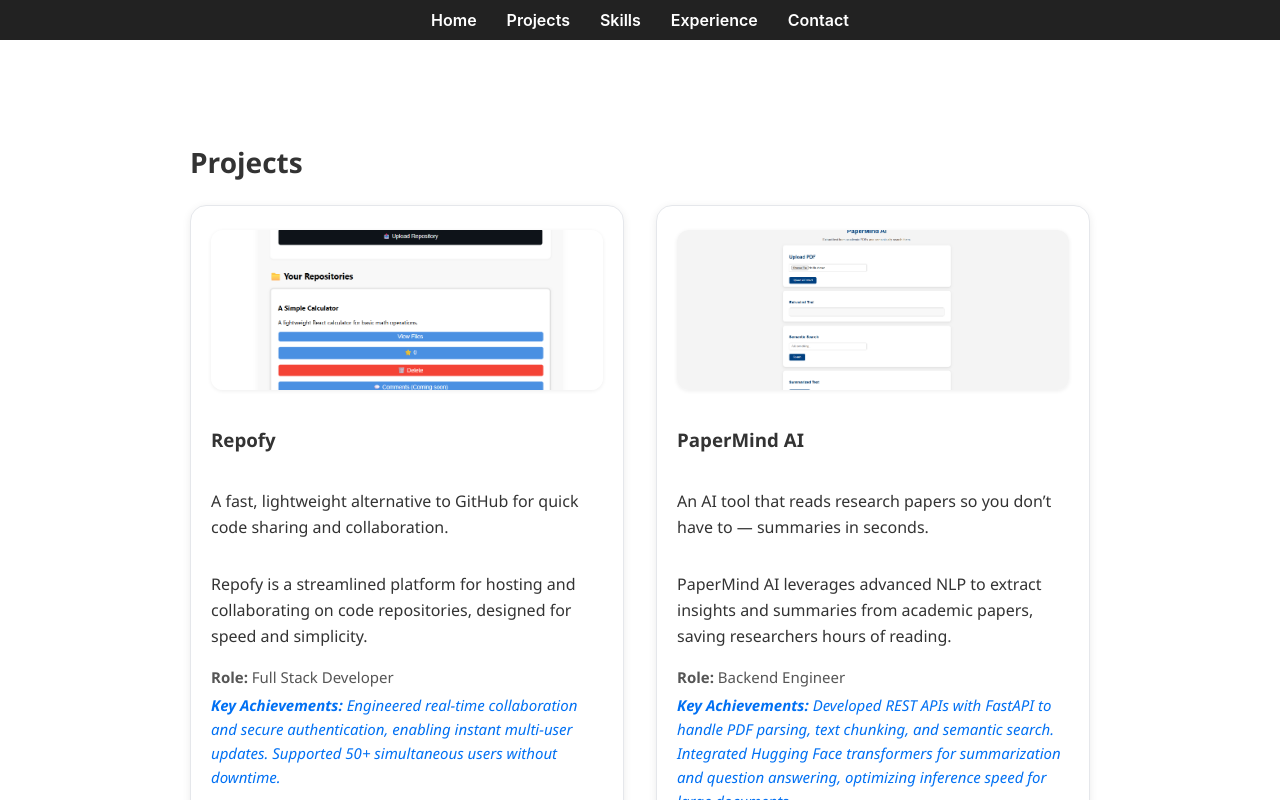
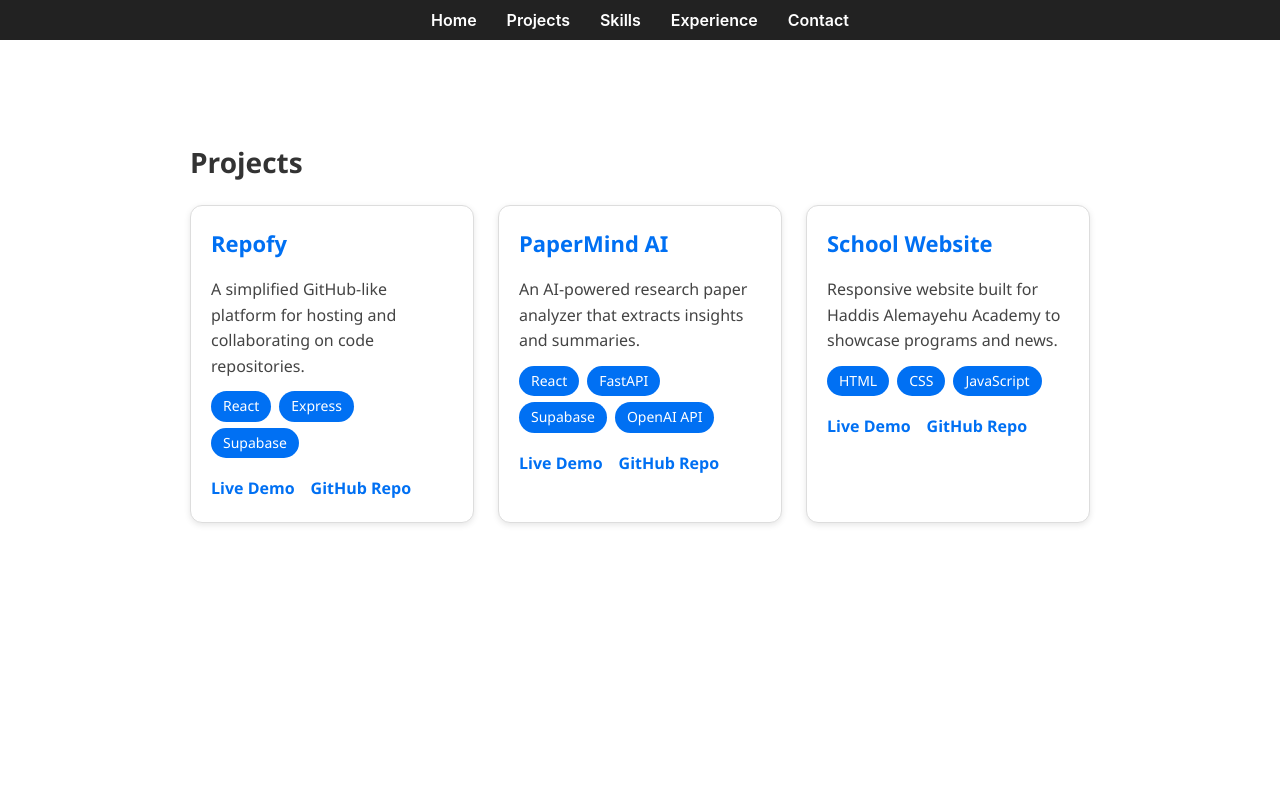
Before and after one commit to ethiyor/my-portfolio, a React (Create React App) app: page /projects in a window 1280 px wide. Shown: the top 800 px of the page. Built offline with nearby package versions, Linux system fonts and the light colour scheme.

Commit message:
updates on styles and others

```diff
--- a/src/App.css
+++ b/src/App.css
@@ -94,68 +94,40 @@
   font-style: italic;
 }
 
-/* Projects grid and card styling */
 .projects-grid {
   display: grid;
-  grid-template-columns: repeat(auto-fit, minmax(320px, 1fr));
-  gap: 32px;
+  grid-template-columns: repeat(auto-fit, minmax(280px, 1fr));
+  gap: 24px;
 }
 
 .project-card {
-  border: 1px solid #e5e7eb;
-  border-radius: 16px;
-  padding: 24px 20px 20px 20px;
-  box-shadow: 0 2px 8px rgb(0 0 0 / 0.08);
+  border: 1px solid #ddd;
+  border-radius: 12px;
+  padding: 20px;
+  box-shadow: 0 2px 6px rgb(0 0 0 / 0.1);
   background-color: #fff;
-  transition: box-shadow 0.3s, transform 0.3s;
-  display: flex;
-  flex-direction: column;
-  align-items: flex-start;
-  min-height: 420px;
-  position: relative;
-  overflow: hidden;
+  transition: box-shadow 0.3s ease;
 }
 
 .project-card:hover {
-  box-shadow: 0 8px 24px rgb(0 0 0 / 0.13);
-  transform: translateY(-4px) scale(1.02);
+  box-shadow: 0 6px 18px rgb(0 0 0 / 0.15);
 }
 
-.project-image {
-  width: 100%;
-  max-height: 160px;
-  object-fit: cover;
-  border-radius: 12px;
-  margin-bottom: 16px;
-  box-shadow: 0 1px 4px rgb(0 0 0 / 0.07);
+.project-card h3 {
+  margin-top: 0;
+  margin-bottom: 10px;
+  font-size: 22px;
+  color: #0070f3;
 }
 
-.project-description {
+.project-card p {
   font-size: 16px;
-  margin-bottom: 10px;
+  margin-bottom: 12px;
   color: #444;
 }
 
-.project-meta {
+.tech-tags {
   margin-bottom: 12px;
-  font-size: 15px;
-  color: #555;
-  display: flex;
-  flex-direction: column;
-  gap: 4px;
-}
-
-.project-role {
-  font-weight: 500;
-}
-
-.project-challenges {
-  font-style: italic;
-  color: #0070f3;
-}
-
-.tech-tags {
-  margin-bottom: 14px;
 }
 
 .tech-tag {
@@ -163,46 +135,21 @@
   background-color: #0070f3;
   color: #fff;
   border-radius: 20px;
-  padding: 5px 14px;
+  padding: 4px 12px;
   font-size: 14px;
   margin-right: 8px;
   margin-bottom: 6px;
-  box-shadow: 0 1px 3px rgb(0 0 0 / 0.07);
 }
 
-.project-links {
-  margin-top: auto;
-}
-
-.project-link {
-  margin-right: 18px;
+.project-links a {
+  margin-right: 16px;
   text-decoration: none;
   color: #0070f3;
   font-weight: 600;
-  font-size: 15px;
-  transition: color 0.2s;
 }
 
-.project-link:hover {
+.project-links a:hover {
   text-decoration: underline;
-  color: #005bb5;
-}
-
-/* Fade-in animation for project cards */
-.fade-in {
-  opacity: 0;
-  animation: fadeInUp 0.8s forwards;
-}
-
-@keyframes fadeInUp {
-  from {
-    opacity: 0;
-    transform: translateY(30px);
-  }
-  to {
-    opacity: 1;
-    transform: translateY(0);
-  }
 }
 
 .experience-item {
--- a/src/pages/Experience.js
+++ b/src/pages/Experience.js
@@ -16,29 +16,15 @@
     <main className="main-content">
       <section className="section">
         <h2 className="section-title">Experience</h2>
-            <div className="experience-item">
-              <h3 className="experience-role">Undergraduate Researcher</h3>
-              <div className="experience-org-date">Columbia University | Sep 2024 – JUly 2025</div>
-              <ul className="experience-desc">
-                <li>Conducted astrophysics research analyzing multi-messenger signals from gravitational waves and neutrinos, contributing to cutting-edge scientific understanding.</li>
-                <li>Developed and optimized Python tools for large-scale data processing and statistical analysis, improving efficiency and accuracy of data workflows.</li>
-                <li>Collaborated with a multidisciplinary team of researchers to co-author papers and prepare findings for conferences.</li>
-                <li>Utilized libraries such as NumPy, SciPy, and Matplotlib for data modeling and visualization.</li>
-                <li>Presented research updates and findings to faculty and peer groups, enhancing communication and scientific presentation skills.</li>
-              </ul>
-            </div>
-
-            <div className="experience-item">
-              <h3 className="experience-role">Software Engineering Student</h3>
-              <div className="experience-org-date">CodePath.org | June 2025 - Aug 2023,</div>
-              <ul className="experience-desc">
-                <li>Completed CodePath’s Intro to Web Development course, gaining practical experience with React, JavaScript, HTML, CSS, and backend integration using Express and Supabase.</li>
-                <li>Built and deployed full-stack projects, including user authentication, file uploads, and responsive UI design, following agile development practices.</li>
-                <li>Collaborated with peers through code reviews and team projects, enhancing communication and version control skills using Git and GitHub.</li>
-                <li>Applied industry best practices for frontend-backend integration, API design, and cloud storage.</li>
-              </ul>
-            </div>
-
+        {experiences.map(({ role, organization, dates, description }, i) => (
+          <div key={i} className="experience-item">
+            <h3 className="experience-role">{role}</h3>
+            <p className="experience-org-date">
+              {organization} | <span>{dates}</span>
+            </p>
+            <p className="experience-desc">{description}</p>
+          </div>
+        ))}
       </section>
     </main>
   );
--- a/src/pages/Projects.js
+++ b/src/pages/Projects.js
@@ -4,36 +4,27 @@
 const projects = [
   {
     name: "Repofy",
-    tagline: "A fast, lightweight alternative to GitHub for quick code sharing and collaboration.",
-    overview: "Repofy is a streamlined platform for hosting and collaborating on code repositories, designed for speed and simplicity.",
-    role: "Full Stack Developer",
-    challenges: "Engineered real-time collaboration and secure authentication, enabling instant multi-user updates. Supported 50+ simultaneous users without downtime.",
+    description:
+      "A simplified GitHub-like platform for hosting and collaborating on code repositories.",
     tech: ["React", "Express", "Supabase"],
-    image: "/images/repofy.png",
-    demoLink: "https://repofy-frontend.onrender.com/",
-    repoLink: "https://github.com/ethiyor/repofy",
+    demoLink: "https://repofy-demo.com",
+    repoLink: "https://github.com/yourusername/repofy",
   },
   {
     name: "PaperMind AI",
-    tagline: "An AI tool that reads research papers so you don’t have to — summaries in seconds.",
-    overview: "PaperMind AI leverages advanced NLP to extract insights and summaries from academic papers, saving researchers hours of reading.",
-    role: "Backend Engineer",
-    challenges: "Developed REST APIs with FastAPI to handle PDF parsing, text chunking, and semantic search. Integrated Hugging Face transformers for summarization and question answering, optimizing inference speed for large documents.",
-    tech: ["React", "FastAPI", "Supabase", "Hugging Face"],
-    image: "/images/papermind.png",
+    description:
+      "An AI-powered research paper analyzer that extracts insights and summaries.",
+    tech: ["React", "FastAPI", "Supabase", "OpenAI API"],
     demoLink: "https://papermind-demo.com",
     repoLink: "https://github.com/yourusername/papermind",
   },
   {
     name: "School Website",
-    tagline: "A modern, mobile-friendly site for showcasing school programs and updates.",
-    overview: "Built for Haddis Alemayehu Academy, this site highlights programs, news, and events with a responsive design for all devices.",
-    role: "Web Designer",
-    challenges: "Redesigned site for mobile, increasing engagement by 30%. Automated news updates for staff.",
+    description:
+      "Responsive website built for Haddis Alemayehu Academy to showcase programs and news.",
     tech: ["HTML", "CSS", "JavaScript"],
-    image: "/images/school.png",
-    demoLink: "https://haddis-academy.onrender.com/",
-    repoLink: "https://github.com/ethiyor/haddis-alemayehu-academy-WEBSITE",
+    demoLink: "https://haddisacademy.org",
+    repoLink: "https://github.com/yourusername/school-website",
   },
 ];
 
@@ -43,35 +34,27 @@
       <section className="section">
         <h2 className="section-title">Projects</h2>
         <div className="projects-grid">
-          {projects.map(({ name, tagline, overview, role, challenges, tech, image, demoLink, repoLink }) => (
-            <div key={name} className="project-card fade-in">
-              {image && (
-                <img src={image} alt={name + ' screenshot'} className="project-image" />
-              )}
-              <h3 className="project-title">{name}</h3>
-              <p className="project-tagline">{tagline}</p>
-              <p className="project-overview">{overview}</p>
-              <div className="project-meta">
-                <span className="project-role"><strong>Role:</strong> {role}</span>
-                <span className="project-challenges"><strong>Key Achievements:</strong> {challenges}</span>
-              </div>
-              <div className="tech-stack">
-                <strong>Tech Stack:</strong> {tech.join(' · ')}
+          {projects.map(({ name, description, tech, demoLink, repoLink }) => (
+            <div key={name} className="project-card">
+              <h3>{name}</h3>
+              <p>{description}</p>
+              <div className="tech-tags">
+                {tech.map((t) => (
+                  <span key={t} className="tech-tag">
+                    {t}
+                  </span>
+                ))}
               </div>
               <div className="project-links">
-                {demoLink ? (
-                  <a href={demoLink} target="_blank" rel="noopener noreferrer" className="project-link">
+                {demoLink && (
+                  <a href={demoLink} target="_blank" rel="noopener noreferrer">
                     Live Demo
                   </a>
-                ) : (
-                  <span className="project-link disabled">Live Demo Coming Soon</span>
                 )}
-                {repoLink ? (
-                  <a href={repoLink} target="_blank" rel="noopener noreferrer" className="project-link">
+                {repoLink && (
+                  <a href={repoLink} target="_blank" rel="noopener noreferrer">
                     GitHub Repo
                   </a>
-                ) : (
-                  <span className="project-link disabled">GitHub Coming Soon</span>
                 )}
               </div>
             </div>
--- a/src/pages/Skills.js
+++ b/src/pages/Skills.js
@@ -1,55 +1,13 @@
 import React from "react";
-const skillGroups = [
-  {
-    category: "Frontend",
-    skills: [
-      { name: "HTML & CSS", level: 90 },
+
+
+const skills = [
   { name: "JavaScript", level: 85 },
   { name: "React", level: 80 },
-      { name: "Responsive UI Design", level: 80 },
-    ],
-  },
-  {
-    category: "Backend",
-    skills: [
-      { name: "Java", level: 90 },
-      { name: "Python", level: 65 },
+  { name: "HTML & CSS", level: 90 },
+  { name: "Python", level: 75 },
+  { name: "Git & GitHub", level: 80 },
   { name: "Node.js", level: 70 },
-      { name: "FastAPI", level: 70 },
-      { name: "Express.js", level: 70 },
-
-    ],
-  },
-  {
-    category: "AI / Data",
-    skills: [
-      { name: "Hugging Face Transformers", level: 70 },
-      { name: "Semantic Search & Embeddings", level: 65 },
-      { name: "Data Parsing & Processing", level: 75 },
-    ],
-  },
-  {
-    category: "Databases & Cloud",
-    skills: [
-      { name: "Supabase", level: 75 },
-      { name: "PostgreSQL", level: 70 },
-    ],
-  },
-  {
-    category: "Tools & Collaboration",
-    skills: [
-      { name: "Git & GitHub", level: 80 },
-      { name: "VS Code", level: 80 },
-    ],
-  },
-  {
-    category: "Soft Skills",
-    skills: [
-      { name: "Problem-Solving" },
-      { name: "Collaboration & Teamwork" },
-      { name: "Agile Development" },
-    ],
-  },
 ];
 
 export default function Skills() {
@@ -57,25 +15,18 @@
     <main className="main-content">
       <section className="section">
         <h2 className="section-title">Skills</h2>
-        {skillGroups.map(({ category, skills }) => (
-          <div key={category}>
-            <h3 className="skill-category">{category}</h3>
         {skills.map(({ name, level }) => (
           <div key={name} className="skill-item">
             <div className="skill-header">
               <span>{name}</span>
-                  {level && <span>{level}%</span>}
+              <span>{level}%</span>
             </div>
-                {level && (
             <div className="skill-bar">
               <div
                 className="skill-level"
-                      style={{ width: `${level}%`, transition: "width 1s" }}
+                style={{ width: `${level}%` }}
               ></div>
             </div>
-                )}
-              </div>
-            ))}
           </div>
         ))}
       </section>
```
Also changed, not shown: src/pages/Home.js (+11 -32 lines). Lines whose indentation alone changed are shown as unchanged.
